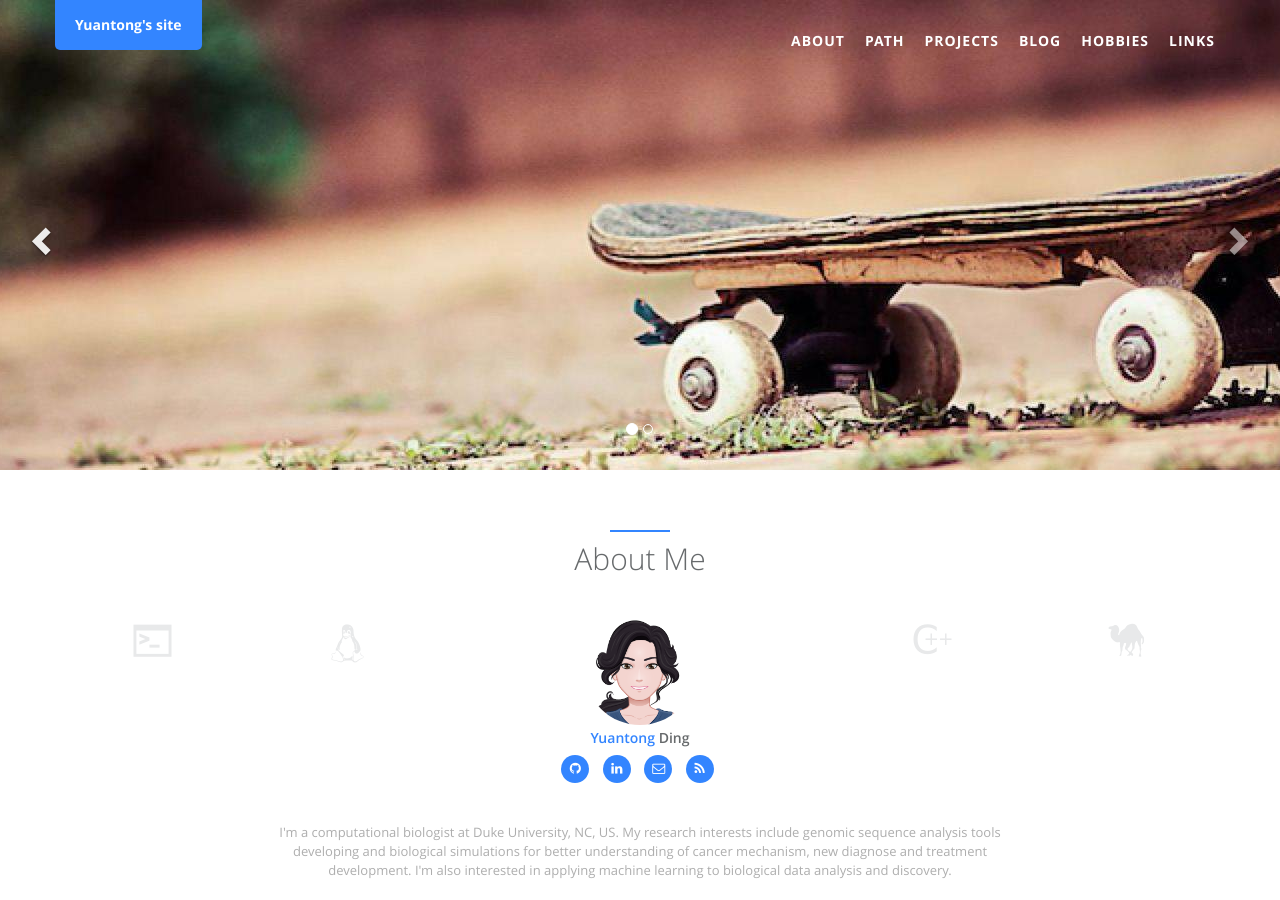
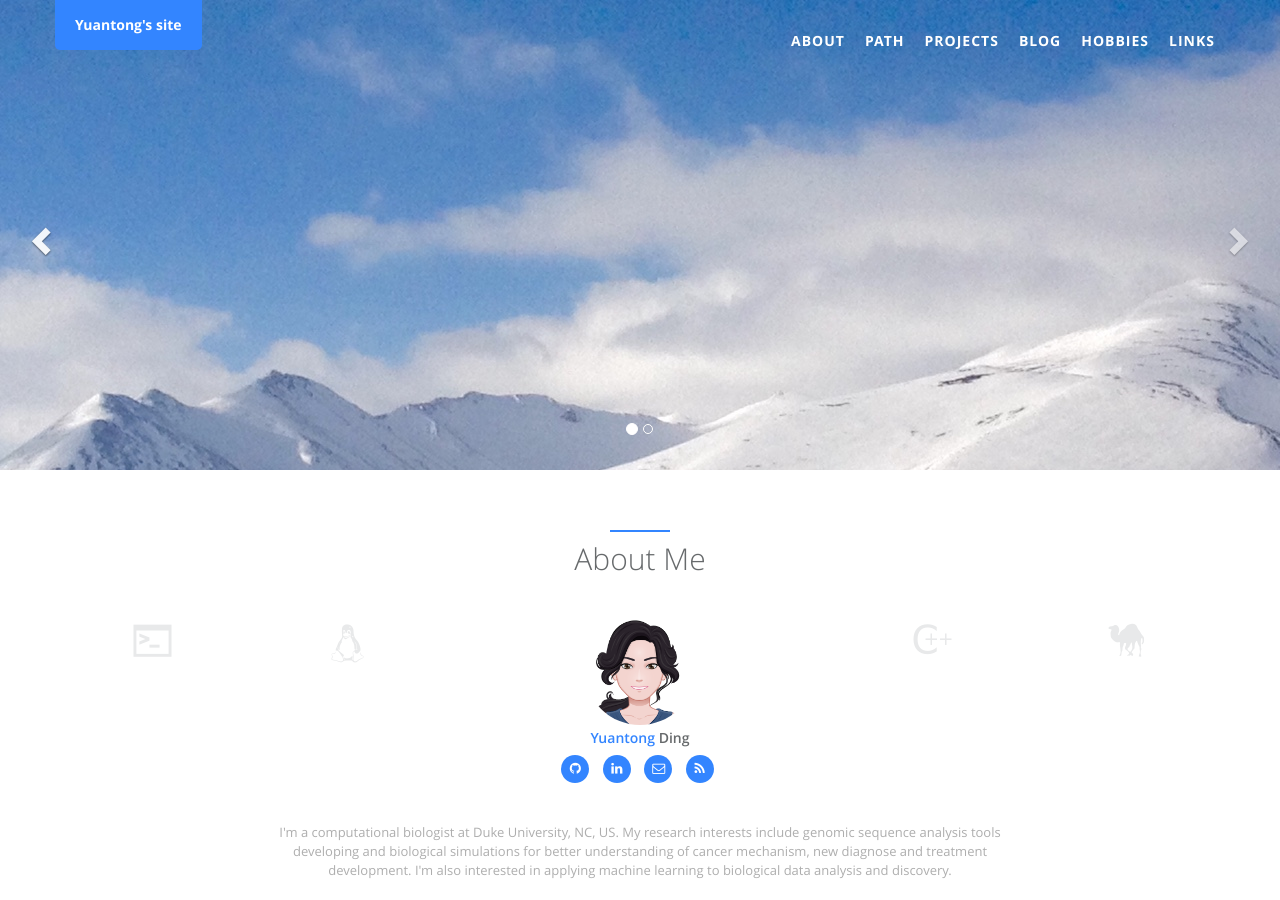
Before and after one commit to ding-yt/ding-yt.github.io, a Jekyll site: the page built from index.html, in a window 1280 px wide and 900 px high. Built offline with Jekyll 4.4.1, drawn with Linux system fonts in a browser that asks for light colours.

Commit message:
Update banners.yml

```diff
--- a/_data/index/banners.yml
+++ b/_data/index/banners.yml
@@ -2,8 +2,8 @@
 # Add items for each banner image in the carousel
 #
 # Images are expected to be located in `static/assets/img/`.
-- src: landing/header_one.jpg
+- src: landing/background_mountain_long.jpg
   title: first banner image
 
-- src: landing/header_two.jpg
+- src: landing/kili.jpg
   title: second banner image
```
